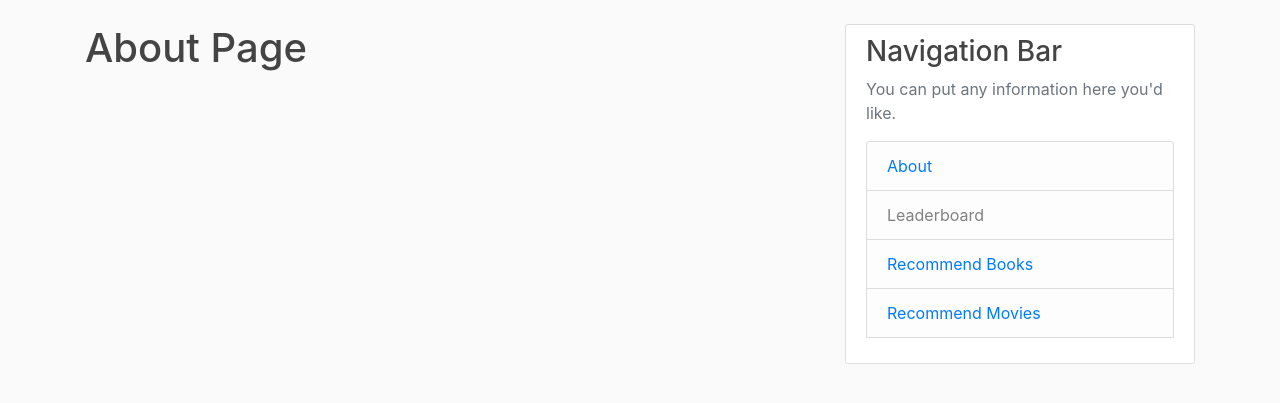
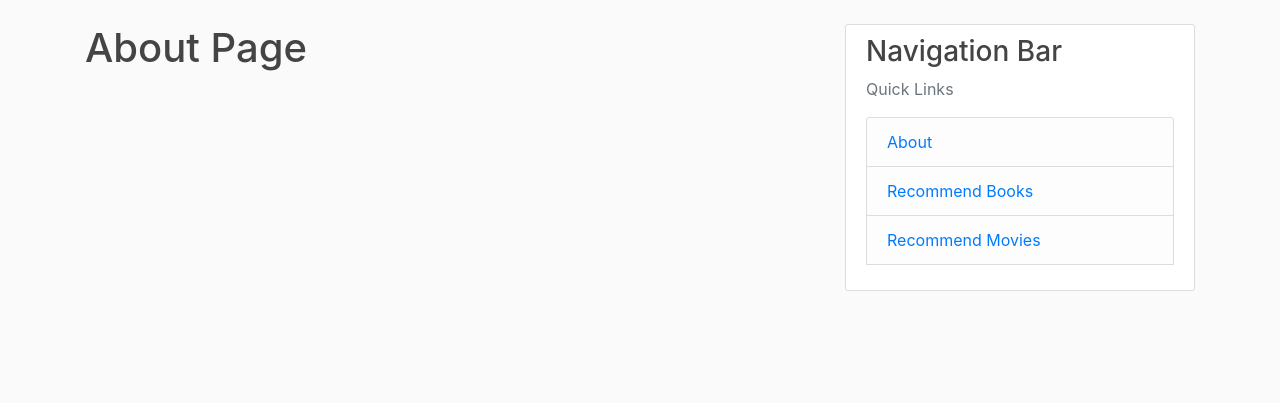
Before and after one commit to jain-aayush/PixelsAndPages, a Flask app: page /about in a window 1280 px wide. Shown: the part 56-459 px from the top of the page. Run offline with Flask 2, Linux system fonts and the light colour scheme; parts of the project's set-up code (start-up, migrations or seed data) failed here and were passed over; some libraries are stand-ins or nearby versions.

Commit message:
Removed Leaderboard Area

```diff
--- a/recommenderwebsite/templates/layout.html
+++ b/recommenderwebsite/templates/layout.html
@@ -61,10 +61,9 @@
         <div class="col-md-4">
           <div class="content-section">
             <h3>Navigation Bar</h3>
-            <p class='text-muted'>You can put any information here you'd like.
+            <p class='text-muted'>Quick Links
               <ul class="list-group">
                 <li class="list-group-item list-group-item-light"><a href="{{ url_for('main.about') }}">About</a></li>
-                <li class="list-group-item list-group-item-light">Leaderboard</li>
                 <li class="list-group-item list-group-item-light"><a href="{{ url_for('recommendations.recommend_books') }}">Recommend Books</a></li>
                 <li class="list-group-item list-group-item-light">
                   <a href="{{ url_for('recommendations.recommend_movies') }}">Recommend Movies</li>
```
